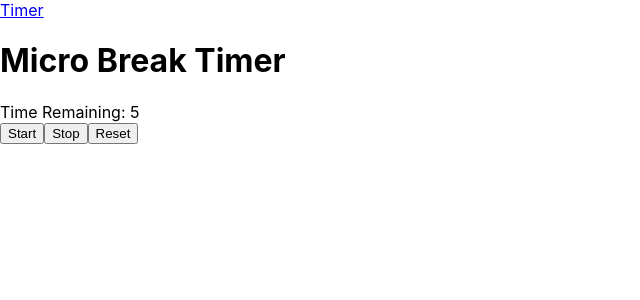
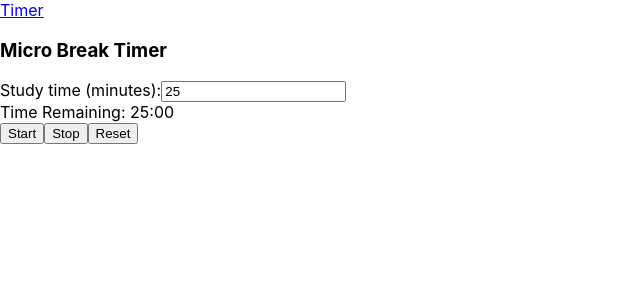
Before and after one commit to jwatts4/micro-break, a React (Create React App) app: page / in a window 1280 px wide. Shown: the top 300 px of the page, without its empty margins (0-640 px from the left). Built offline with nearby package versions, Linux system fonts and the light colour scheme.

Commit message:
Basic break functionality implemented.

```diff
--- a/package.json
+++ b/package.json
@@ -6,7 +6,6 @@
     "@testing-library/jest-dom": "^5.17.0",
     "@testing-library/react": "^13.4.0",
     "@testing-library/user-event": "^13.5.0",
-    "howler": "^2.2.4",
     "react": "^18.2.0",
     "react-dom": "^18.2.0",
     "react-router-dom": "^6.22.1",
@@ -36,8 +35,5 @@
       "last 1 firefox version",
       "last 1 safari version"
     ]
-  },
-  "devDependencies": {
-    "tailwindcss": "^3.4.1"
   }
 }
--- a/src/components/Timer.js
+++ b/src/components/Timer.js
@@ -1,32 +1,70 @@
 import { useState, useEffect } from "react";
+import TimerInput from "./TimerInput";
+
+import { minutesToSeconds, formatTime } from "../utils/helpers";
 
 const Timer = () => {
-    const START_TIME = 5;
+    const START_TIME = 25; // minutes
+    const MICRO_BREAK_TIME = 10;
+    const AVERAGE_INTERVAL = 120;
+    const VARIANCE = 20;
 
-    const [secondsRemaining, setSecondsRemaining] = useState(START_TIME);
+    const [inputTime, setInputTime] = useState(START_TIME);
+    const [secondsRemaining, setSecondsRemaining] = useState(
+        minutesToSeconds(START_TIME)
+    );
     const [isActive, setIsActive] = useState(false);
-
-    let intervalID = null;
+    const [isMicroBreak, setIsMicroBreak] = useState(false);
+    const [nextMicroBreakStart, setNextMicroBreakStart] = useState(null);
+    const [nextMicroBreakEnd, setNextMicroBreakEnd] = useState(null);
 
     useEffect(() => {
+        let intervalID = null;
+
         if (isActive) {
             intervalID = setInterval(() => {
                 setSecondsRemaining((currentSeconds) => {
-                    if (currentSeconds > 1) return currentSeconds - 1;
+                    if (currentSeconds <= 0) {
+                        clearInterval(intervalID);
+                        setIsActive(false);
+                        return 0;
+                    }
 
-                    clearInterval(intervalID);
-                    setIsActive(false);
-                    return 0;
+                    // Micro-break logic
+                    if (currentSeconds === nextMicroBreakStart) {
+                        setIsMicroBreak(true);
+                    }
+                    if (currentSeconds === nextMicroBreakEnd) {
+                        setIsMicroBreak(false);
+                        console.log("Inside micro break end");
+                        scheduleNextMicroBreak(currentSeconds - 1);
+                    }
+
+                    return currentSeconds - 1;
                 });
             }, 1000);
         }
 
         return () => clearInterval(intervalID);
-    }, [isActive]);
+    }, [isActive, secondsRemaining, nextMicroBreakStart, nextMicroBreakEnd]);
+
+    const scheduleNextMicroBreak = (currentSeconds) => {
+        const nextInterval = Math.round(
+            AVERAGE_INTERVAL + (Math.random() * VARIANCE * 2 - VARIANCE)
+        );
+
+        // Calculate the start and end times for the next micro break
+        const start = currentSeconds - nextInterval;
+        const end = start - MICRO_BREAK_TIME;
+
+        setNextMicroBreakStart(() => Math.max(start, 0));
+        setNextMicroBreakEnd(() => Math.max(end, 0));
+    };
 
     const handleStart = () => {
         if (!isActive && secondsRemaining > 0) {
             setIsActive(true);
+            scheduleNextMicroBreak(secondsRemaining);
         }
     };
 
@@ -36,12 +74,22 @@ const Timer = () => {
 
     const handleReset = () => {
         setIsActive(false);
-        setSecondsRemaining(START_TIME);
+        setSecondsRemaining(minutesToSeconds(inputTime));
+        setNextMicroBreakStart(null);
+        setNextMicroBreakEnd(null);
+    };
+
+    const handleTimeChange = (event) => {
+        const newTime = event.target.value;
+        setInputTime(newTime);
+        setSecondsRemaining(minutesToSeconds(newTime));
     };
 
     return (
         <div>
-            <div>Time Remaining: {secondsRemaining}</div>
+            <TimerInput value={inputTime} onChange={handleTimeChange} />
+            <div>Time Remaining: {formatTime(secondsRemaining)}</div>
+            {isMicroBreak && <h1>Micro Break Time!</h1>}
             <button onClick={handleStart}>Start</button>
             <button onClick={handleStop}>Stop</button>
             <button onClick={handleReset}>Reset</button>
--- /dev/null
+++ b/src/components/TimerInput.js
@@ -0,0 +1,15 @@
+const TimerInput = ({ value, onChange }) => {
+    return (
+        <div>
+            <label htmlFor="studyTime">Study time (minutes):</label>
+            <input
+                id="studyTime"
+                type="number"
+                value={value}
+                onChange={onChange}
+            />
+        </div>
+    );
+};
+
+export default TimerInput;
--- a/src/pages/Home.js
+++ b/src/pages/Home.js
@@ -3,7 +3,7 @@ import Timer from "../components/Timer";
 const Home = () => {
     return (
         <div>
-            <h1>Micro Break Timer</h1>
+            <h3>Micro Break Timer</h3>
             <Timer />
         </div>
     );
--- /dev/null
+++ b/src/utils/helpers.js
@@ -0,0 +1,9 @@
+export const minutesToSeconds = (minutes) => {
+    return minutes * 60;
+};
+
+export const formatTime = (seconds) => {
+    const minutes = Math.floor(seconds / 60);
+    const remainingSeconds = seconds % 60;
+    return `${minutes}:${remainingSeconds < 10 ? "0" : ""}${remainingSeconds}`;
+};
```
Also changed, not shown: 1 other file (tests, documents, lock files or other folders).
